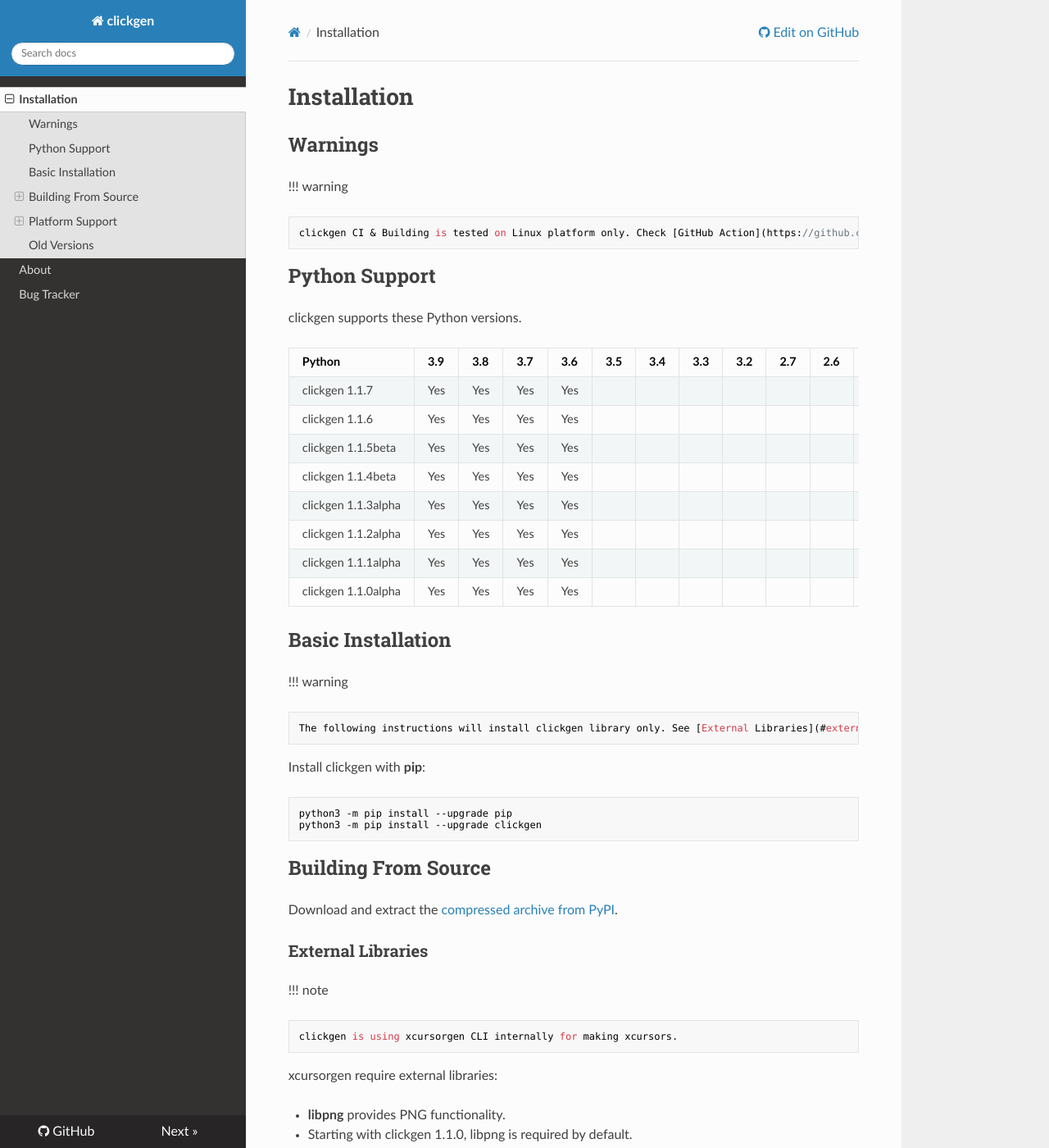
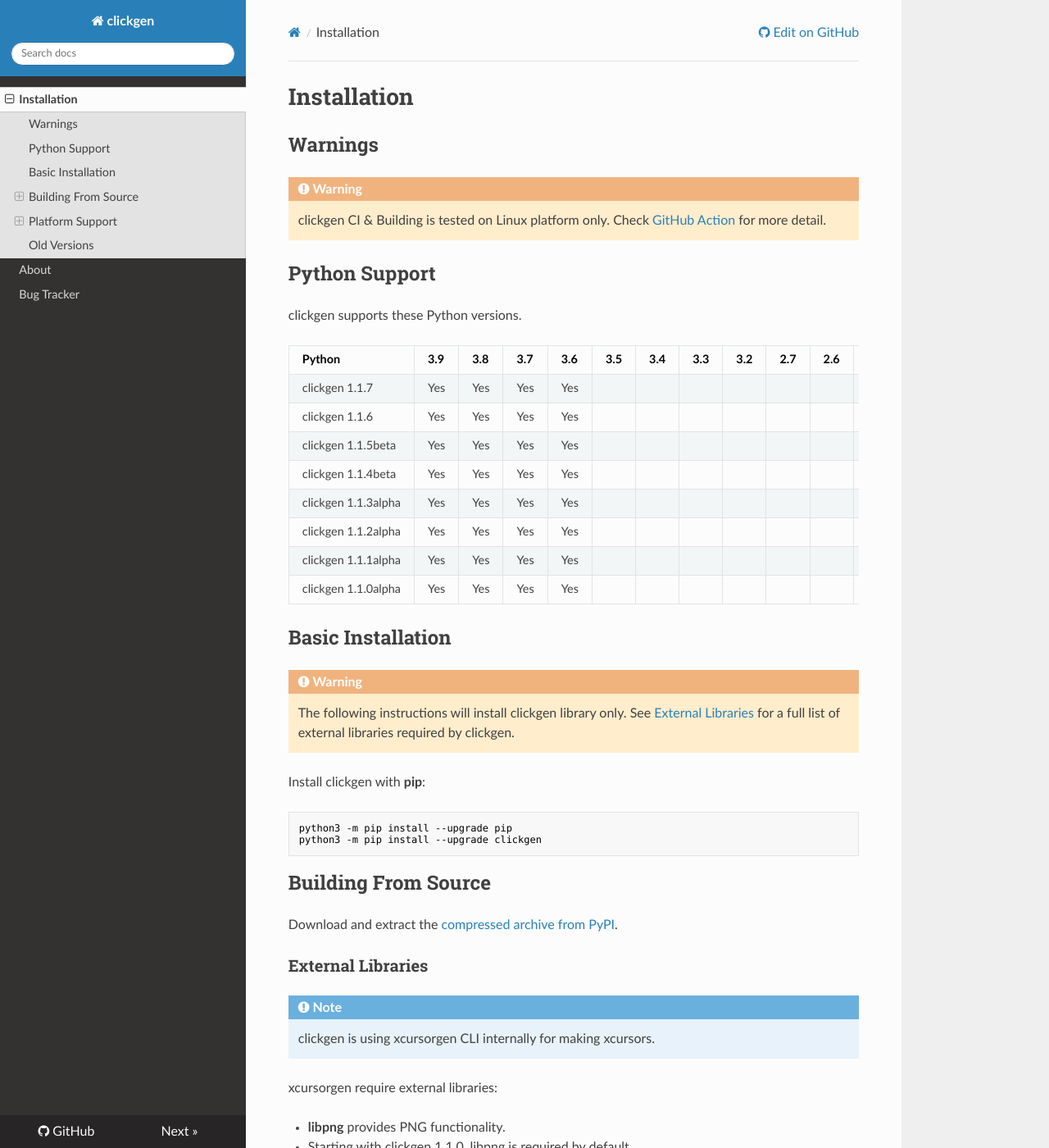
Before and after one commit to ful1e5/clickgen, an MkDocs documentation site: the page built from docs/installation.md, in a window 1280 px wide and 1400 px high. Shown: the whole window at 82% size. Built offline with MkDocs 1.6.1, drawn with Linux system fonts in a browser that asks for light colours; nearby versions of some CDN libraries; some of the changed lines change nothing that is shown; some of the changed text lies outside the part shown.

Commit message:
🧰 Docs extensions & config updated

````diff
--- a/docs/installation.md
+++ b/docs/installation.md
@@ -3,7 +3,6 @@
 ## Warnings
 
 !!! warning
-
     clickgen CI & Building is tested on Linux platform only. Check [GitHub Action](https://github.com/ful1e5/clickgen/actions) for more detail.
 
 ## Python Support
@@ -24,7 +23,6 @@
 ## Basic Installation
 
 !!! warning
-
     The following instructions will install clickgen library only. See [External Libraries](#external-libraries) for a full list of external libraries required by clickgen.
 
 Install clickgen with **pip**:
@@ -41,7 +39,6 @@
 ### External Libraries
 
 !!! note
-
     clickgen is using xcursorgen CLI internally for making xcursors.
 
 xcursorgen require external libraries:
@@ -93,7 +90,6 @@
 sudo dnf install python3-devel redhat-rpm-config
 ```
 !!! note
-
     `redhat-rpm-config` is required on Fedora 23, but not earlier versions.
 
 Prerequisites for **Ubuntu 16.04 LTS - 20.04 LTS** are installed with:
--- a/mkdocs.yml
+++ b/mkdocs.yml
@@ -1,11 +1,21 @@
 site_name: clickgen
-theme: readthedocs
+site_description: X11 & Windows cursor building toolbox 🧰
+site_author: Kaiz Khatri
+
 repo_url: https://github.com/ful1e5/clickgen
-site_author: Kaiz Khatri
-copyright: © copyright  2021, Kaiz Khatri & Contributors
-site_description: X11 & Windows cursor building toolbox 🧰
+copyright: '&copy; copyright  2021, <a href="https://twitter.com/ful1e5">Kaiz Khatri</a> & <a href="https://github.com/ful1e5/clickgen/graphs/contributors">Contributors</a>'
+
+theme:
+    name: readthedocs
+    highlightjs: true
+    hljs_languages:
+      - shell
+      - python
 
 nav:
   - Installation: installation.md
   - About: about.md
   - "Bug Tracker": https://github.com/ful1e5/clickgen/issues
+
+markdown_extensions:
+  - admonition
````
Also changed, not shown: readthedocs.yml (renamed from .readthedocs.yml).
